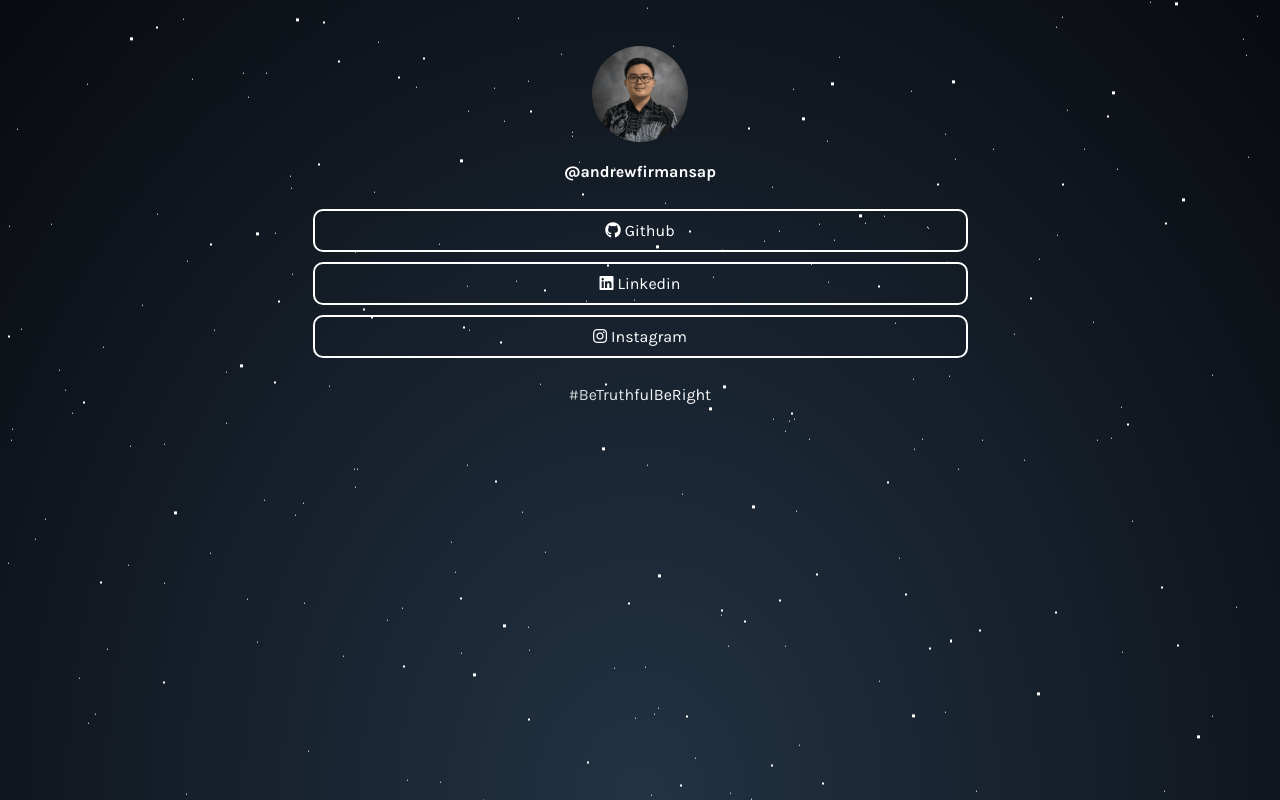
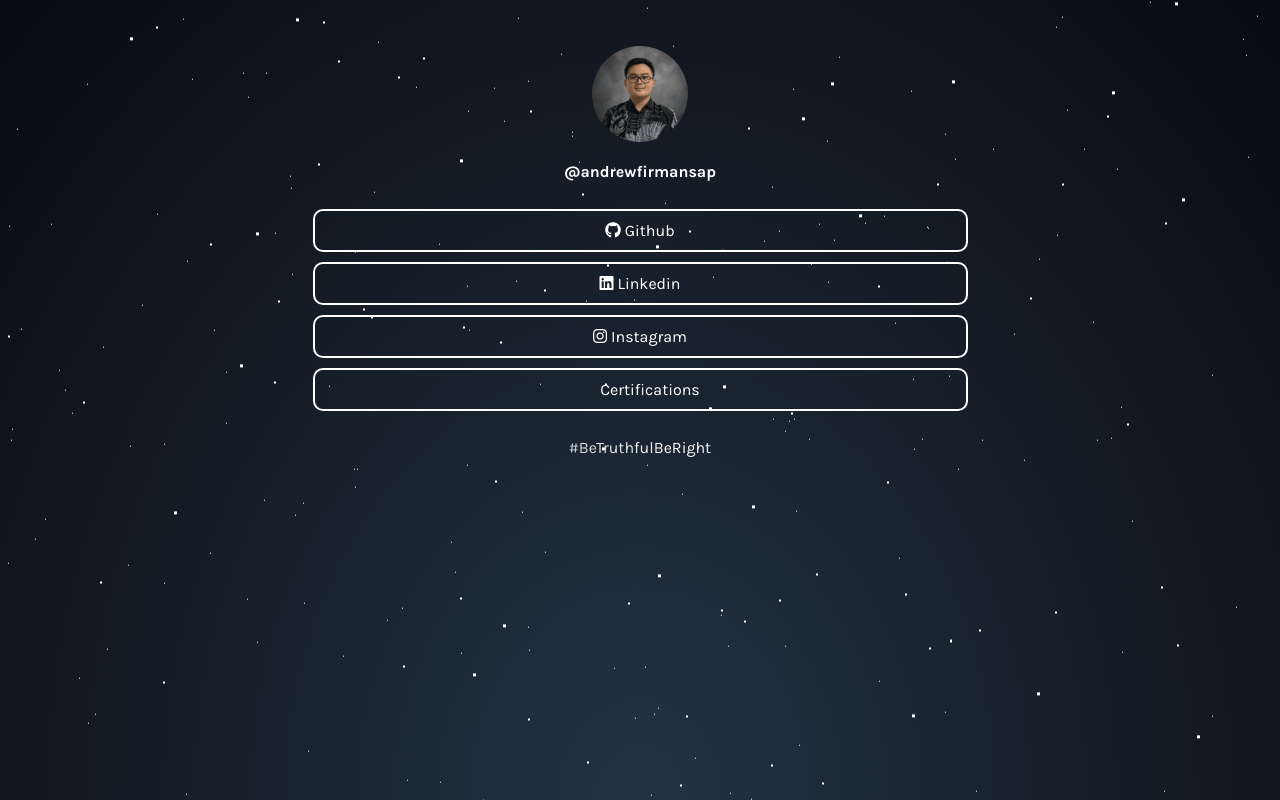
Before and after one commit to andrewfirmansap/andrewfirmansap.github.io, a plain HTML site: page index.html in a window 1280 px wide. Drawn offline with Linux system fonts and the light colour scheme.

Commit message:
add(index): certifications

```diff
--- a/index.html
+++ b/index.html
@@ -56,6 +56,10 @@
       <a class="link" href="https://www.instagram.com/andrewfirmansap" target="_blank">
         <i class="fab fa-instagram">&nbsp;</i>Instagram
       </a>
+      <a class="link" href="https://drive.google.com/drive/folders/1WUFMg94mCkRcnLkuYYG_qklgyOWBm4tn?usp=sharing" target="_blank">
+        <i class="fab fa-file">&nbsp;</i>Certifications
+      </a>
+
       <!-- <a class="link" href="https://twitter.com/andrewfirman" target="_blank">
         <i class="fab fa-twitter">&nbsp;</i>Twitter
       </a> -->
```
